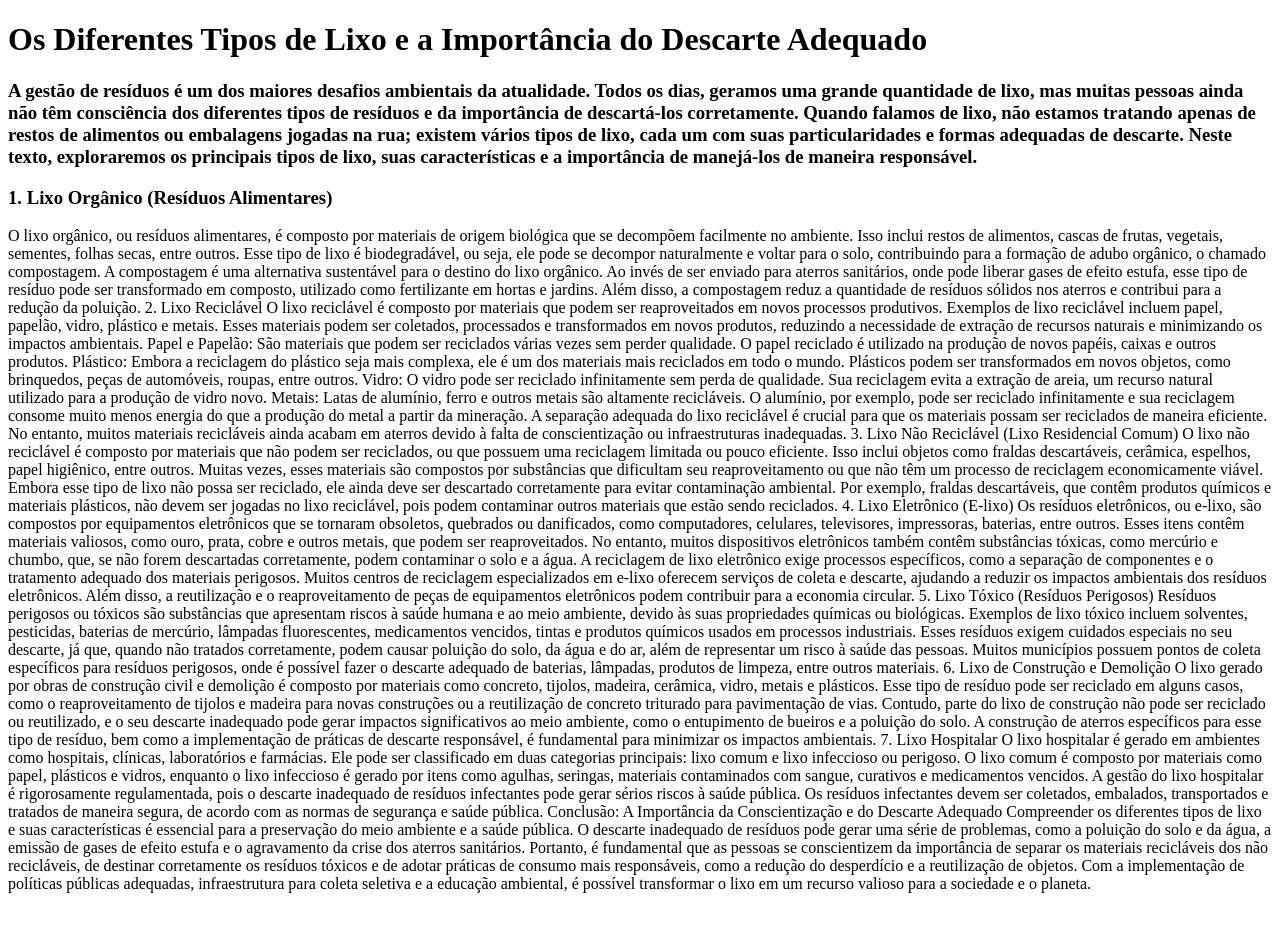
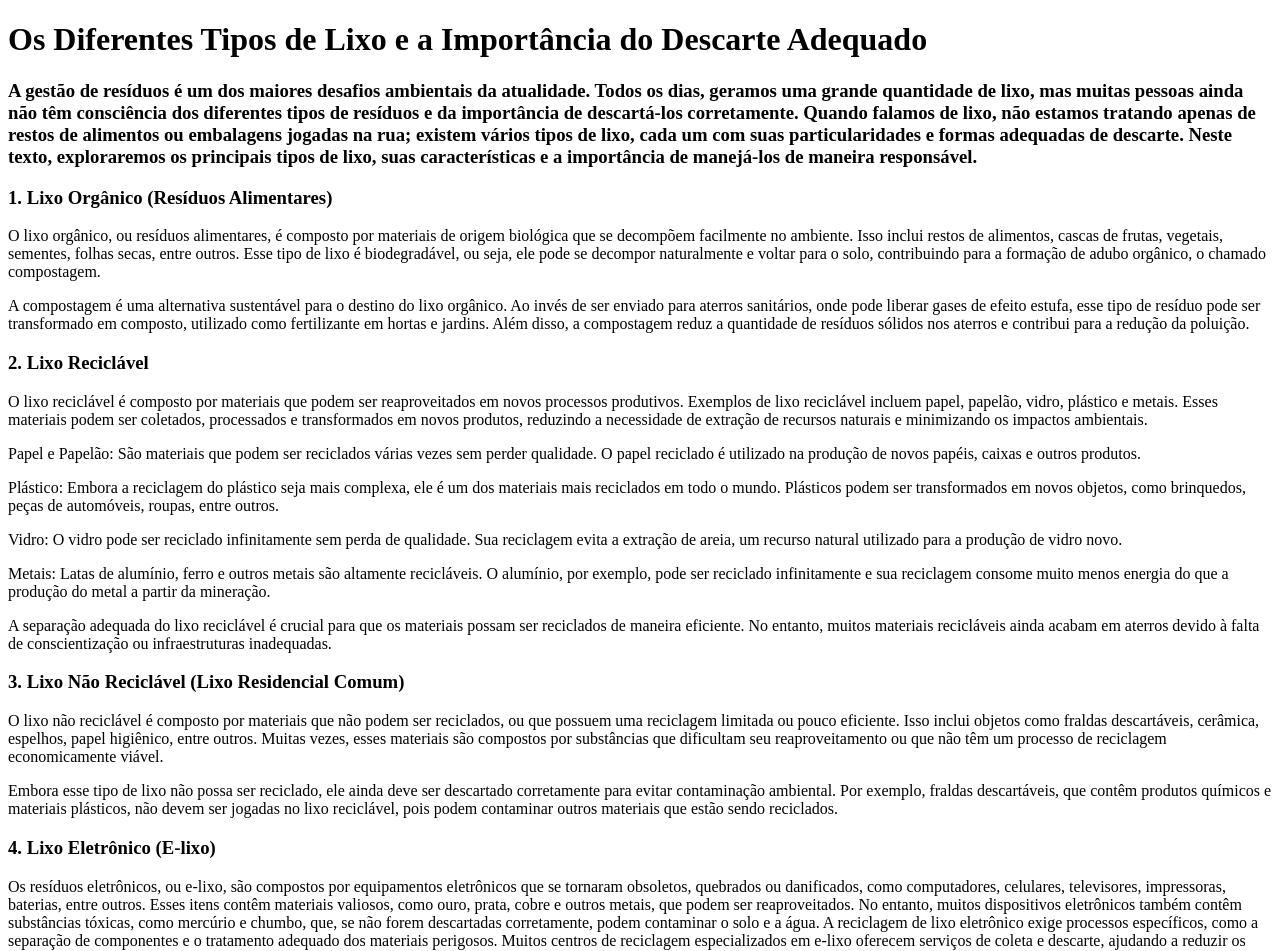
Before and after one commit to vitor2798/lixo1, a plain HTML site: page index.html in a window 1280 px wide. Shown: the top 951 px of the page. Before the commit the page ends 901 px from the top, so only its background shows below. Drawn offline with Linux system fonts and the light colour scheme.

Commit message:
arrumando

```diff
--- a/index.html
+++ b/index.html
@@ -1,64 +1,122 @@
 <!DOCTYPE html>
 <html lang="pt-br">
+
 <head>
   <meta charset="UTF-8">
   <meta name="viewport" content="width=device-width, initial-scale=1.0">
   <title>tipos de lixo</title>
 </head>
+
 <body>
   <h1>Os Diferentes Tipos de Lixo e a Importância do Descarte Adequado</h1>
-   <h3>A gestão de resíduos é um dos maiores desafios ambientais da atualidade. Todos os dias, geramos uma grande quantidade de lixo, mas muitas pessoas ainda não têm consciência dos diferentes tipos de resíduos e da importância de descartá-los corretamente. Quando falamos de lixo, não estamos tratando apenas de restos de alimentos ou embalagens jogadas na rua; existem vários tipos de lixo, cada um com suas particularidades e formas adequadas de descarte. Neste texto, exploraremos os principais tipos de lixo, suas características e a importância de manejá-los de maneira responsável.</h3>
+  <h3>A gestão de resíduos é um dos maiores desafios ambientais da atualidade. Todos os dias, geramos uma grande
+    quantidade de lixo, mas muitas pessoas ainda não têm consciência dos diferentes tipos de resíduos e da importância
+    de descartá-los corretamente. Quando falamos de lixo, não estamos tratando apenas de restos de alimentos ou
+    embalagens jogadas na rua; existem vários tipos de lixo, cada um com suas particularidades e formas adequadas de
+    descarte. Neste texto, exploraremos os principais tipos de lixo, suas características e a importância de manejá-los
+    de maneira responsável.</h3>
 
   <h3>1. Lixo Orgânico (Resíduos Alimentares)</h3>
 
 
+  <p>O lixo orgânico, ou resíduos alimentares, é composto por materiais de origem biológica que se decompõem facilmente
+    no ambiente. Isso inclui restos de alimentos, cascas de frutas, vegetais, sementes, folhas secas, entre outros. Esse
+    tipo de lixo é biodegradável, ou seja, ele pode se decompor naturalmente e voltar para o solo, contribuindo para a
+    formação de adubo orgânico, o chamado compostagem.</p>
 
-O lixo orgânico, ou resíduos alimentares, é composto por materiais de origem biológica que se decompõem facilmente no ambiente. Isso inclui restos de alimentos, cascas de frutas, vegetais, sementes, folhas secas, entre outros. Esse tipo de lixo é biodegradável, ou seja, ele pode se decompor naturalmente e voltar para o solo, contribuindo para a formação de adubo orgânico, o chamado compostagem.
+  <p>A compostagem é uma alternativa sustentável para o destino do lixo orgânico. Ao invés de ser enviado para aterros
+    sanitários, onde pode liberar gases de efeito estufa, esse tipo de resíduo pode ser transformado em composto,
+    utilizado como fertilizante em hortas e jardins. Além disso, a compostagem reduz a quantidade de resíduos sólidos
+    nos aterros e contribui para a redução da poluição.</p>
 
-A compostagem é uma alternativa sustentável para o destino do lixo orgânico. Ao invés de ser enviado para aterros sanitários, onde pode liberar gases de efeito estufa, esse tipo de resíduo pode ser transformado em composto, utilizado como fertilizante em hortas e jardins. Além disso, a compostagem reduz a quantidade de resíduos sólidos nos aterros e contribui para a redução da poluição.
+    <h3>2. Lixo Reciclável</h3>
 
-2. Lixo Reciclável
-O lixo reciclável é composto por materiais que podem ser reaproveitados em novos processos produtivos. Exemplos de lixo reciclável incluem papel, papelão, vidro, plástico e metais. Esses materiais podem ser coletados, processados e transformados em novos produtos, reduzindo a necessidade de extração de recursos naturais e minimizando os impactos ambientais.
+    <p>  O lixo reciclável é composto por materiais que podem ser reaproveitados em novos processos produtivos. Exemplos de
+  lixo reciclável incluem papel, papelão, vidro, plástico e metais. Esses materiais podem ser coletados, processados e
+  transformados em novos produtos, reduzindo a necessidade de extração de recursos naturais e minimizando os impactos
+  ambientais.</p>
 
-Papel e Papelão: São materiais que podem ser reciclados várias vezes sem perder qualidade. O papel reciclado é utilizado na produção de novos papéis, caixas e outros produtos.
+<p>  Papel e Papelão: São materiais que podem ser reciclados várias vezes sem perder qualidade. O papel reciclado é
+  utilizado na produção de novos papéis, caixas e outros produtos.</p>
 
-Plástico: Embora a reciclagem do plástico seja mais complexa, ele é um dos materiais mais reciclados em todo o mundo. Plásticos podem ser transformados em novos objetos, como brinquedos, peças de automóveis, roupas, entre outros.
+<p>  Plástico: Embora a reciclagem do plástico seja mais complexa, ele é um dos materiais mais reciclados em todo o mundo.
+  Plásticos podem ser transformados em novos objetos, como brinquedos, peças de automóveis, roupas, entre outros.</p>
 
-Vidro: O vidro pode ser reciclado infinitamente sem perda de qualidade. Sua reciclagem evita a extração de areia, um recurso natural utilizado para a produção de vidro novo.
+<p>  Vidro: O vidro pode ser reciclado infinitamente sem perda de qualidade. Sua reciclagem evita a extração de areia, um
+  recurso natural utilizado para a produção de vidro novo.</p>
 
-Metais: Latas de alumínio, ferro e outros metais são altamente recicláveis. O alumínio, por exemplo, pode ser reciclado infinitamente e sua reciclagem consome muito menos energia do que a produção do metal a partir da mineração.
+<p>  Metais: Latas de alumínio, ferro e outros metais são altamente recicláveis. O alumínio, por exemplo, pode ser
+  reciclado infinitamente e sua reciclagem consome muito menos energia do que a produção do metal a partir da mineração.</p>
 
-A separação adequada do lixo reciclável é crucial para que os materiais possam ser reciclados de maneira eficiente. No entanto, muitos materiais recicláveis ainda acabam em aterros devido à falta de conscientização ou infraestruturas inadequadas.
+<p>  A separação adequada do lixo reciclável é crucial para que os materiais possam ser reciclados de maneira eficiente. No
+  entanto, muitos materiais recicláveis ainda acabam em aterros devido à falta de conscientização ou infraestruturas
+  inadequadas.
+</p>
 
-3. Lixo Não Reciclável (Lixo Residencial Comum)
-O lixo não reciclável é composto por materiais que não podem ser reciclados, ou que possuem uma reciclagem limitada ou pouco eficiente. Isso inclui objetos como fraldas descartáveis, cerâmica, espelhos, papel higiênico, entre outros. Muitas vezes, esses materiais são compostos por substâncias que dificultam seu reaproveitamento ou que não têm um processo de reciclagem economicamente viável.
+<h3>  3. Lixo Não Reciclável (Lixo Residencial Comum)</h3>
 
-Embora esse tipo de lixo não possa ser reciclado, ele ainda deve ser descartado corretamente para evitar contaminação ambiental. Por exemplo, fraldas descartáveis, que contêm produtos químicos e materiais plásticos, não devem ser jogadas no lixo reciclável, pois podem contaminar outros materiais que estão sendo reciclados.
+<p>  O lixo não reciclável é composto por materiais que não podem ser reciclados, ou que possuem uma reciclagem limitada ou
+  pouco eficiente. Isso inclui objetos como fraldas descartáveis, cerâmica, espelhos, papel higiênico, entre outros.
+  Muitas vezes, esses materiais são compostos por substâncias que dificultam seu reaproveitamento ou que não têm um
+  processo de reciclagem economicamente viável.</p>
 
-4. Lixo Eletrônico (E-lixo)
-Os resíduos eletrônicos, ou e-lixo, são compostos por equipamentos eletrônicos que se tornaram obsoletos, quebrados ou danificados, como computadores, celulares, televisores, impressoras, baterias, entre outros. Esses itens contêm materiais valiosos, como ouro, prata, cobre e outros metais, que podem ser reaproveitados. No entanto, muitos dispositivos eletrônicos também contêm substâncias tóxicas, como mercúrio e chumbo, que, se não forem descartadas corretamente, podem contaminar o solo e a água.
+<p>  Embora esse tipo de lixo não possa ser reciclado, ele ainda deve ser descartado corretamente para evitar contaminação
+  ambiental. Por exemplo, fraldas descartáveis, que contêm produtos químicos e materiais plásticos, não devem ser
+  jogadas no lixo reciclável, pois podem contaminar outros materiais que estão sendo reciclados.</p>
 
-A reciclagem de lixo eletrônico exige processos específicos, como a separação de componentes e o tratamento adequado dos materiais perigosos. Muitos centros de reciclagem especializados em e-lixo oferecem serviços de coleta e descarte, ajudando a reduzir os impactos ambientais dos resíduos eletrônicos. Além disso, a reutilização e o reaproveitamento de peças de equipamentos eletrônicos podem contribuir para a economia circular.
+<h3>  4. Lixo Eletrônico (E-lixo)</h3>
+
+  Os resíduos eletrônicos, ou e-lixo, são compostos por equipamentos eletrônicos que se tornaram obsoletos, quebrados ou
+  danificados, como computadores, celulares, televisores, impressoras, baterias, entre outros. Esses itens contêm
+  materiais valiosos, como ouro, prata, cobre e outros metais, que podem ser reaproveitados. No entanto, muitos
+  dispositivos eletrônicos também contêm substâncias tóxicas, como mercúrio e chumbo, que, se não forem descartadas
+  corretamente, podem contaminar o solo e a água.
+
+  A reciclagem de lixo eletrônico exige processos específicos, como a separação de componentes e o tratamento adequado
+  dos materiais perigosos. Muitos centros de reciclagem especializados em e-lixo oferecem serviços de coleta e descarte,
+  ajudando a reduzir os impactos ambientais dos resíduos eletrônicos. Além disso, a reutilização e o reaproveitamento de
+  peças de equipamentos eletrônicos podem contribuir para a economia circular.
 
   5. Lixo Tóxico (Resíduos Perigosos)
-Resíduos perigosos ou tóxicos são substâncias que apresentam riscos à saúde humana e ao meio ambiente, devido às suas propriedades químicas ou biológicas. Exemplos de lixo tóxico incluem solventes, pesticidas, baterias de mercúrio, lâmpadas fluorescentes, medicamentos vencidos, tintas e produtos químicos usados em processos industriais.
+  Resíduos perigosos ou tóxicos são substâncias que apresentam riscos à saúde humana e ao meio ambiente, devido às suas
+  propriedades químicas ou biológicas. Exemplos de lixo tóxico incluem solventes, pesticidas, baterias de mercúrio,
+  lâmpadas fluorescentes, medicamentos vencidos, tintas e produtos químicos usados em processos industriais.
 
-Esses resíduos exigem cuidados especiais no seu descarte, já que, quando não tratados corretamente, podem causar poluição do solo, da água e do ar, além de representar um risco à saúde das pessoas. Muitos municípios possuem pontos de coleta específicos para resíduos perigosos, onde é possível fazer o descarte adequado de baterias, lâmpadas, produtos de limpeza, entre outros materiais.
+  Esses resíduos exigem cuidados especiais no seu descarte, já que, quando não tratados corretamente, podem causar
+  poluição do solo, da água e do ar, além de representar um risco à saúde das pessoas. Muitos municípios possuem pontos
+  de coleta específicos para resíduos perigosos, onde é possível fazer o descarte adequado de baterias, lâmpadas,
+  produtos de limpeza, entre outros materiais.
 
   6. Lixo de Construção e Demolição
-O lixo gerado por obras de construção civil e demolição é composto por materiais como concreto, tijolos, madeira, cerâmica, vidro, metais e plásticos. Esse tipo de resíduo pode ser reciclado em alguns casos, como o reaproveitamento de tijolos e madeira para novas construções ou a reutilização de concreto triturado para pavimentação de vias.
+  O lixo gerado por obras de construção civil e demolição é composto por materiais como concreto, tijolos, madeira,
+  cerâmica, vidro, metais e plásticos. Esse tipo de resíduo pode ser reciclado em alguns casos, como o reaproveitamento
+  de tijolos e madeira para novas construções ou a reutilização de concreto triturado para pavimentação de vias.
 
-Contudo, parte do lixo de construção não pode ser reciclado ou reutilizado, e o seu descarte inadequado pode gerar impactos significativos ao meio ambiente, como o entupimento de bueiros e a poluição do solo. A construção de aterros específicos para esse tipo de resíduo, bem como a implementação de práticas de descarte responsável, é fundamental para minimizar os impactos ambientais.
+  Contudo, parte do lixo de construção não pode ser reciclado ou reutilizado, e o seu descarte inadequado pode gerar
+  impactos significativos ao meio ambiente, como o entupimento de bueiros e a poluição do solo. A construção de aterros
+  específicos para esse tipo de resíduo, bem como a implementação de práticas de descarte responsável, é fundamental
+  para minimizar os impactos ambientais.
 
   7. Lixo Hospitalar
-O lixo hospitalar é gerado em ambientes como hospitais, clínicas, laboratórios e farmácias. Ele pode ser classificado em duas categorias principais: lixo comum e lixo infeccioso ou perigoso. O lixo comum é composto por materiais como papel, plásticos e vidros, enquanto o lixo infeccioso é gerado por itens como agulhas, seringas, materiais contaminados com sangue, curativos e medicamentos vencidos.
+  O lixo hospitalar é gerado em ambientes como hospitais, clínicas, laboratórios e farmácias. Ele pode ser classificado
+  em duas categorias principais: lixo comum e lixo infeccioso ou perigoso. O lixo comum é composto por materiais como
+  papel, plásticos e vidros, enquanto o lixo infeccioso é gerado por itens como agulhas, seringas, materiais
+  contaminados com sangue, curativos e medicamentos vencidos.
 
-A gestão do lixo hospitalar é rigorosamente regulamentada, pois o descarte inadequado de resíduos infectantes pode gerar sérios riscos à saúde pública. Os resíduos infectantes devem ser coletados, embalados, transportados e tratados de maneira segura, de acordo com as normas de segurança e saúde pública.
+  A gestão do lixo hospitalar é rigorosamente regulamentada, pois o descarte inadequado de resíduos infectantes pode
+  gerar sérios riscos à saúde pública. Os resíduos infectantes devem ser coletados, embalados, transportados e tratados
+  de maneira segura, de acordo com as normas de segurança e saúde pública.
 
   Conclusão: A Importância da Conscientização e do Descarte Adequado
-Compreender os diferentes tipos de lixo e suas características é essencial para a preservação do meio ambiente e a saúde pública. O descarte inadequado de resíduos pode gerar uma série de problemas, como a poluição do solo e da água, a emissão de gases de efeito estufa e o agravamento da crise dos aterros sanitários.
+  Compreender os diferentes tipos de lixo e suas características é essencial para a preservação do meio ambiente e a
+  saúde pública. O descarte inadequado de resíduos pode gerar uma série de problemas, como a poluição do solo e da água,
+  a emissão de gases de efeito estufa e o agravamento da crise dos aterros sanitários.
 
-Portanto, é fundamental que as pessoas se conscientizem da importância de separar os materiais recicláveis dos não recicláveis, de destinar corretamente os resíduos tóxicos e de adotar práticas de consumo mais responsáveis, como a redução do desperdício e a reutilização de objetos. Com a implementação de políticas públicas adequadas, infraestrutura para coleta seletiva e a educação ambiental, é possível transformar o lixo em um recurso valioso para a sociedade e o planeta.
+  Portanto, é fundamental que as pessoas se conscientizem da importância de separar os materiais recicláveis dos não
+  recicláveis, de destinar corretamente os resíduos tóxicos e de adotar práticas de consumo mais responsáveis, como a
+  redução do desperdício e a reutilização de objetos. Com a implementação de políticas públicas adequadas,
+  infraestrutura para coleta seletiva e a educação ambiental, é possível transformar o lixo em um recurso valioso para a
+  sociedade e o planeta.
 
 
 
@@ -90,4 +148,5 @@ Portanto, é fundamental que as pessoas se conscientizem da importância de sepa
 
 
 </body>
+
 </html>
```
Also changed, not shown: style.css (added). Lines whose indentation alone changed are shown as unchanged.
